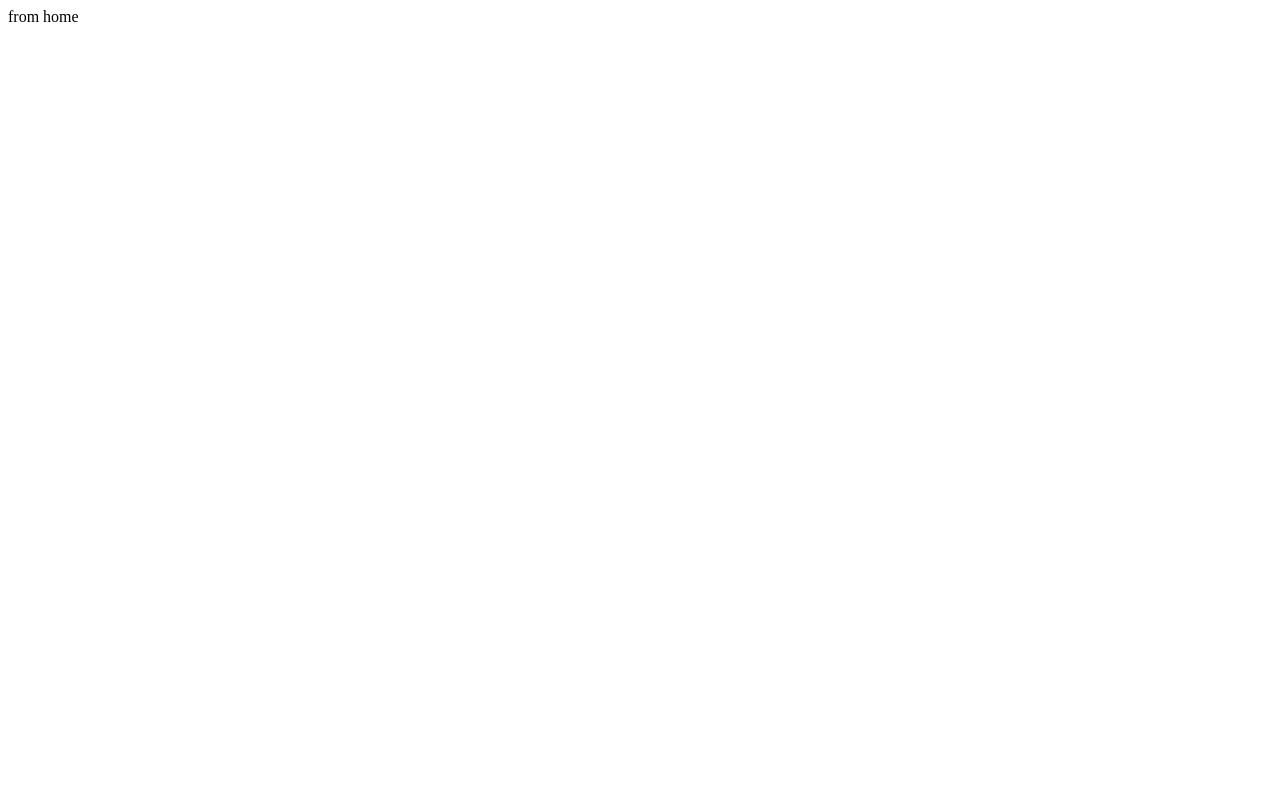
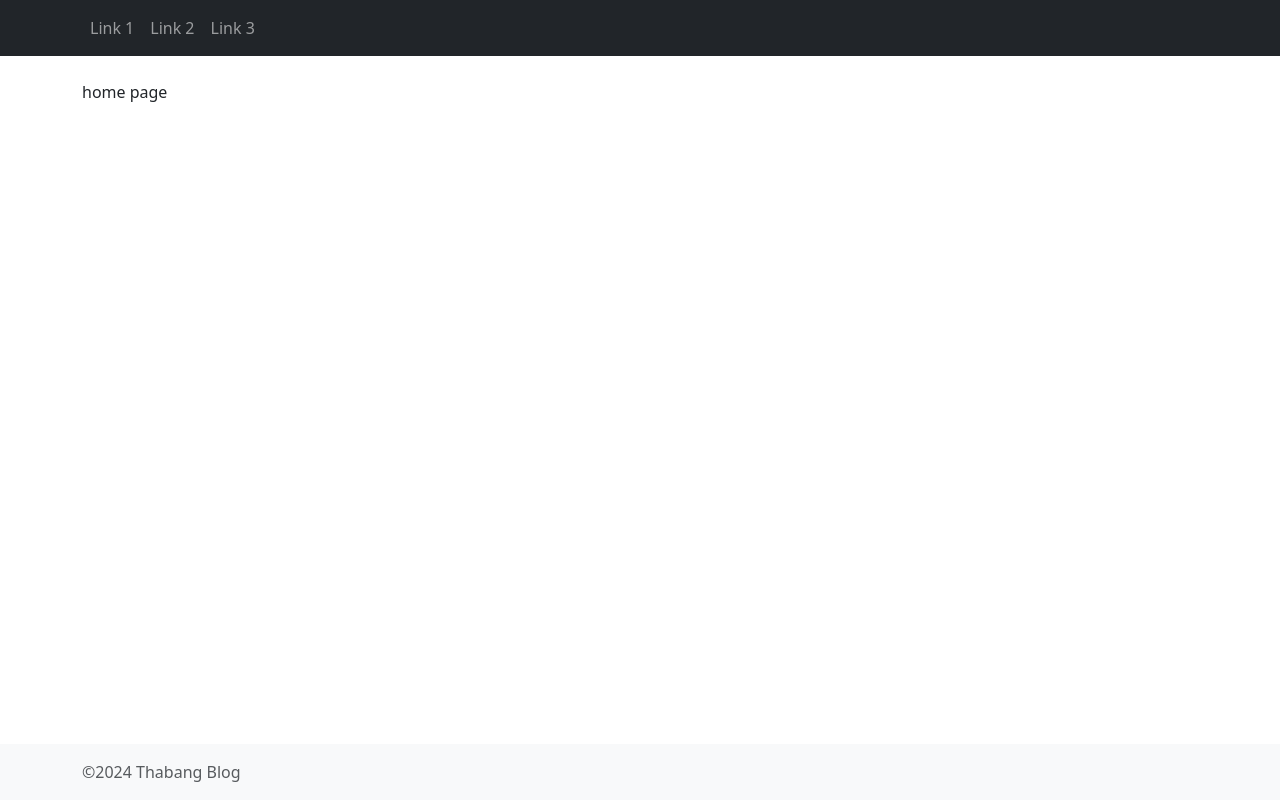
Before and after one commit to mokgolobotho/Blog, a Django app: page / in a window 1280 px wide. Before the commit the page is almost empty. Run offline with Django 5.2, Linux system fonts and the light colour scheme; a user stored in the database is signed in.

Commit message:
Styling part 1 Commit

```diff
--- a/Blog/Blog/urls.py
+++ b/Blog/Blog/urls.py
@@ -16,8 +16,10 @@
 """
 from django.contrib import admin
 from django.urls import path, include
+from django.conf import settings
+from django.conf.urls.static import static
 
 urlpatterns = [
     path('admin/', admin.site.urls),
     path("", include(("BlogApp.urls", "BlogApp"), "BlogApp")),
-]
+] + static(settings.STATIC_URL)
--- /dev/null
+++ b/Blog/BlogApp/static/css/style.css
@@ -0,0 +1,3 @@
+.nav-background-color {
+  background-color: #116466;
+}
--- /dev/null
+++ b/Blog/BlogApp/templates/base.html
@@ -0,0 +1,47 @@
+<!DOCTYPE html>
+<html lang="en">
+  <head>
+    {% load static %}
+    <meta charset="UTF-8" />
+    <meta name="viewport" content="width=device-width, initial-scale=1.0" />
+    <link
+      href="https://cdn.jsdelivr.net/npm/bootstrap@5.3.3/dist/css/bootstrap.min.css"
+      rel="stylesheet"
+    />
+    <script src="https://cdn.jsdelivr.net/npm/bootstrap@5.3.3/dist/js/bootstrap.bundle.min.js"></script>
+    <link rel="stylesheet" href="{% static 'css/style.css' %}" />
+    <title>{% block title %}Blog{% endblock %}</title>
+
+    {% block extra_head %}{% endblock %}
+  </head>
+  <body class="d-flex flex-column min-vh-100">
+    <nav
+      class="navbar navbar-expand-sm bg-dark navbar-dark nav-background-color"
+    >
+      <div class="container">
+        <!-- Links -->
+        <ul class="navbar-nav">
+          <li class="nav-item">
+            <a class="nav-link" href="#">Link 1</a>
+          </li>
+          <li class="nav-item">
+            <a class="nav-link" href="#">Link 2</a>
+          </li>
+          <li class="nav-item">
+            <a class="nav-link" href="#">Link 3</a>
+          </li>
+        </ul>
+      </div>
+    </nav>
+
+    <div class="container mt-4 flex-grow-1">
+      {% block content %} {% endblock %}
+    </div>
+
+    <footer class="footer mt-auto py-3 bg-light">
+      <div class="container">
+        <span class="text-muted">©2024 Thabang Blog</span>
+      </div>
+    </footer>
+  </body>
+</html>
--- a/Blog/BlogApp/templates/home.html
+++ b/Blog/BlogApp/templates/home.html
@@ -1 +1 @@
-from home
+{% extends "base.html" %} {% block content %} home page {% endblock content %}
--- a/Blog/BlogApp/urls.py
+++ b/Blog/BlogApp/urls.py
@@ -1,5 +1,6 @@
 from django.urls import path, include
 from .views import authView,home
+
 urlpatterns = [
     path("", home, name="home"),
     path("signup/", authView, name="authView"),
```
